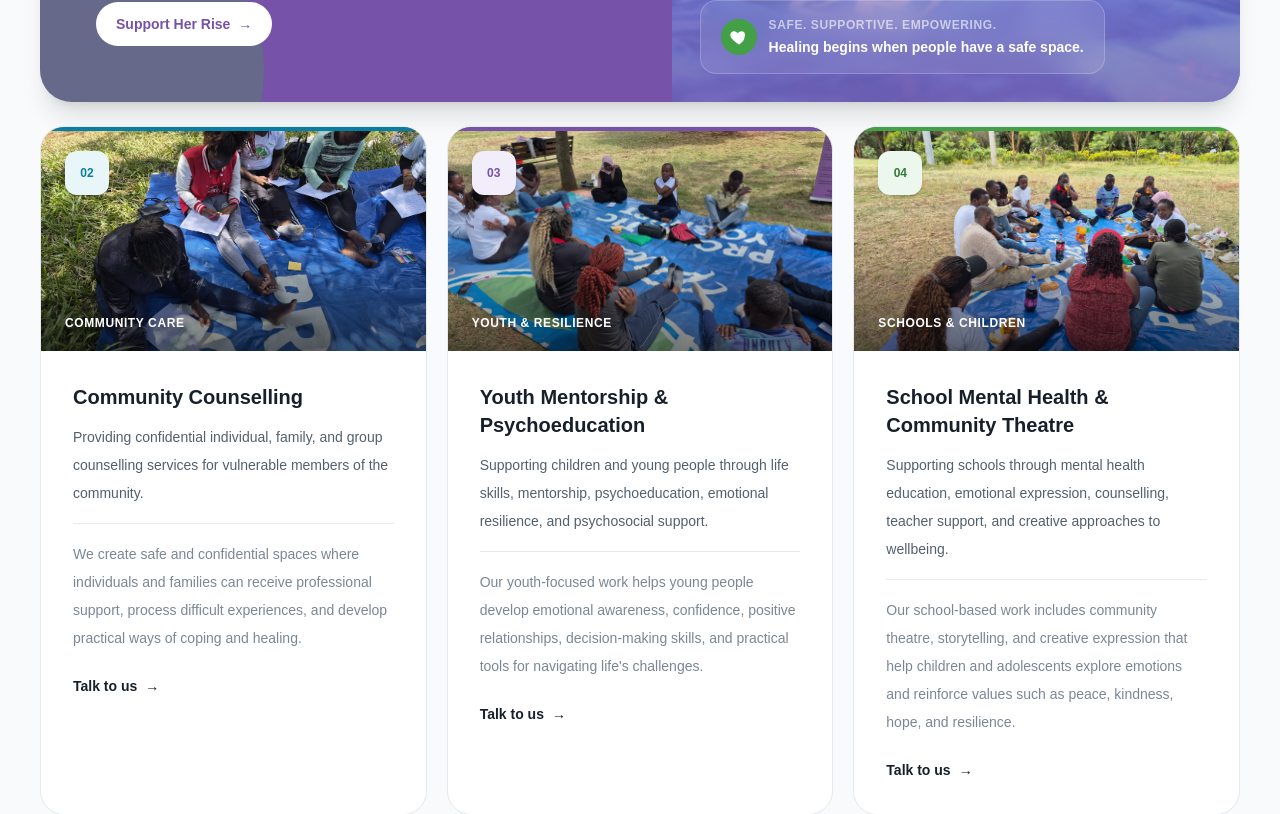
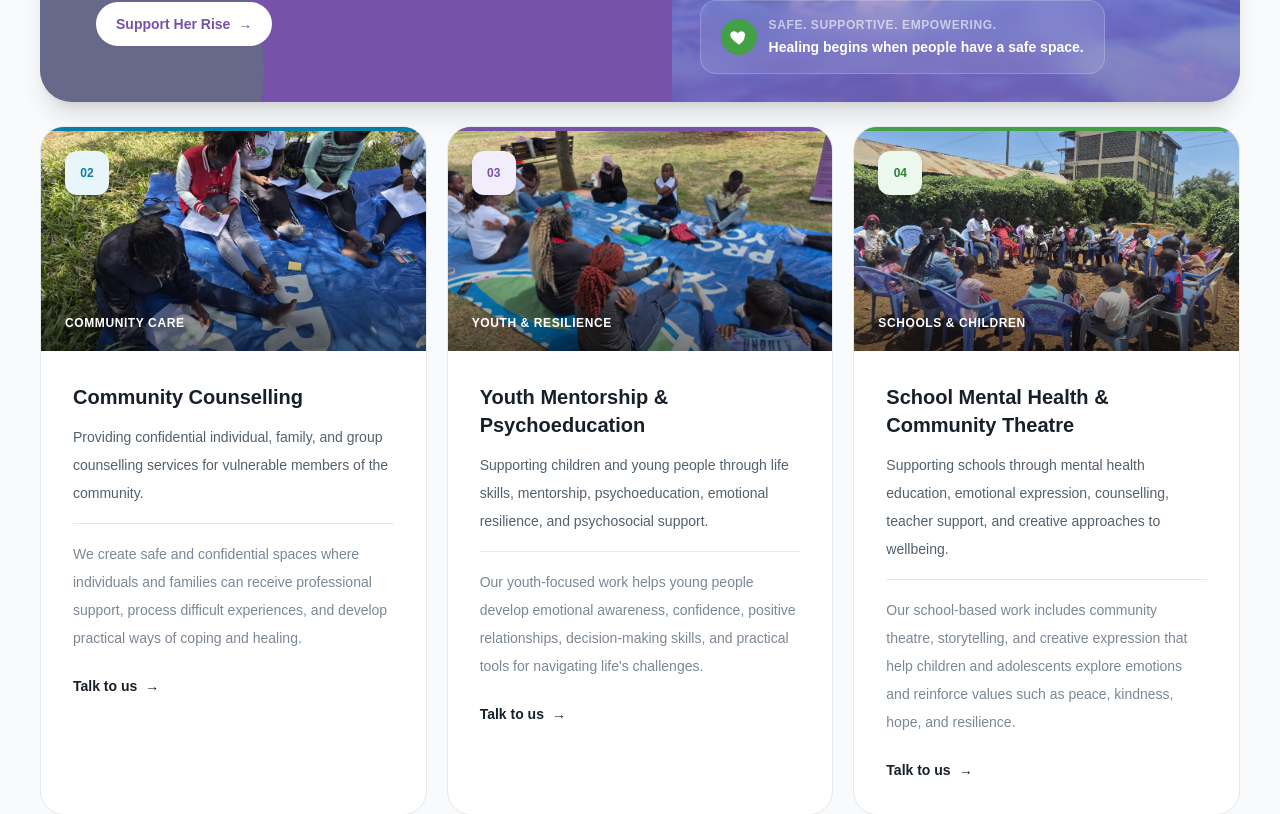
Before and after one commit to 4512yasir/realtimepsychosupport, a Next.js app: page / in a window 1280 px wide. Shown: the part 6640-7454 px from the top of the page. Built offline with nearby package versions, Linux system fonts and the light colour scheme.

Commit message:
edited correction 2

```diff
--- a/src/components/sections/Partnerships.tsx
+++ b/src/components/sections/Partnerships.tsx
@@ -183,7 +183,7 @@ export default function Partnerships() {
 
             <div className="relative min-h-[320px] lg:min-h-[420px]">
               <Image
-                src="/Images/IMG-7"
+                src="/Images/IMG-9.jpg"
                 alt="Real Time Psychosupport working with community and partner organizations"
                 fill
                 sizes="(max-width: 1024px) 100vw, 45vw"
--- a/src/components/sections/Programs.tsx
+++ b/src/components/sections/Programs.tsx
@@ -55,7 +55,7 @@ const services = [
       "Our school-based work includes community theatre, storytelling, and creative expression that help children and adolescents explore emotions and reinforce values such as peace, kindness, hope, and resilience.",
     accent: "green",
     featured: false,
-    image: "/Images/IMG-6.jpg",
+    image: "/Images/children.jpg",
   },
   {
     number: "05",
--- a/src/components/sections/gallery.tsx
+++ b/src/components/sections/gallery.tsx
@@ -7,6 +7,13 @@ const gallery = [
     image: "/Images/IMG-12.jpg",
     accent: "blue",
   },
+  {
+    title: "School Mental Health Programs",
+    category: "Education",
+    image: "/Images/children.jpg",
+    accent: "blue",
+  },
+
   {
     title: "Supporting Young People",
     category: "Youth",
@@ -22,7 +29,7 @@ const gallery = [
   {
     title: "Community Engagement",
     category: "Outreach",
-    image: "/Images/IMG-4.jpg",
+    image: "/Images/outreach.jpg",
     accent: "blue",
   },
   {
```
Also changed, not shown: public/Images/children.jpg (added), public/Images/outreach.jpg (added).
